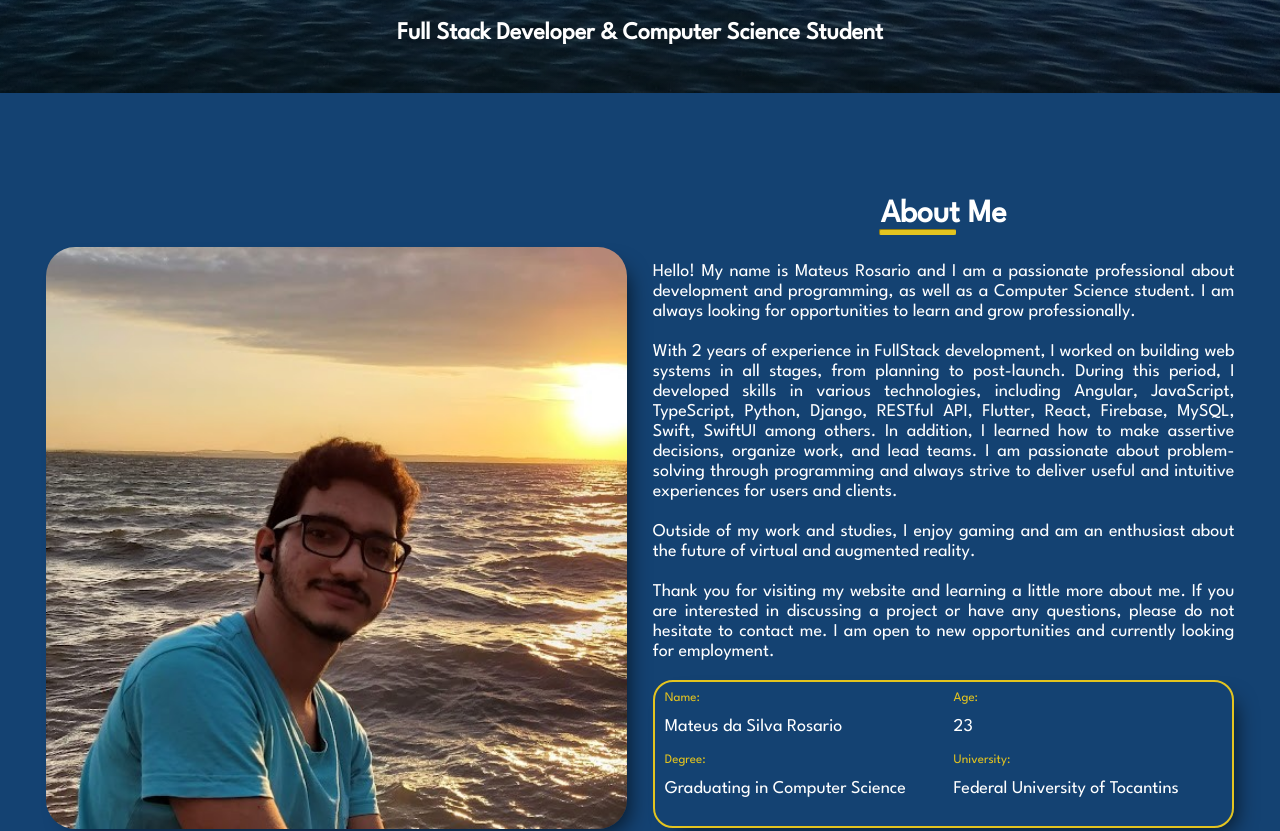
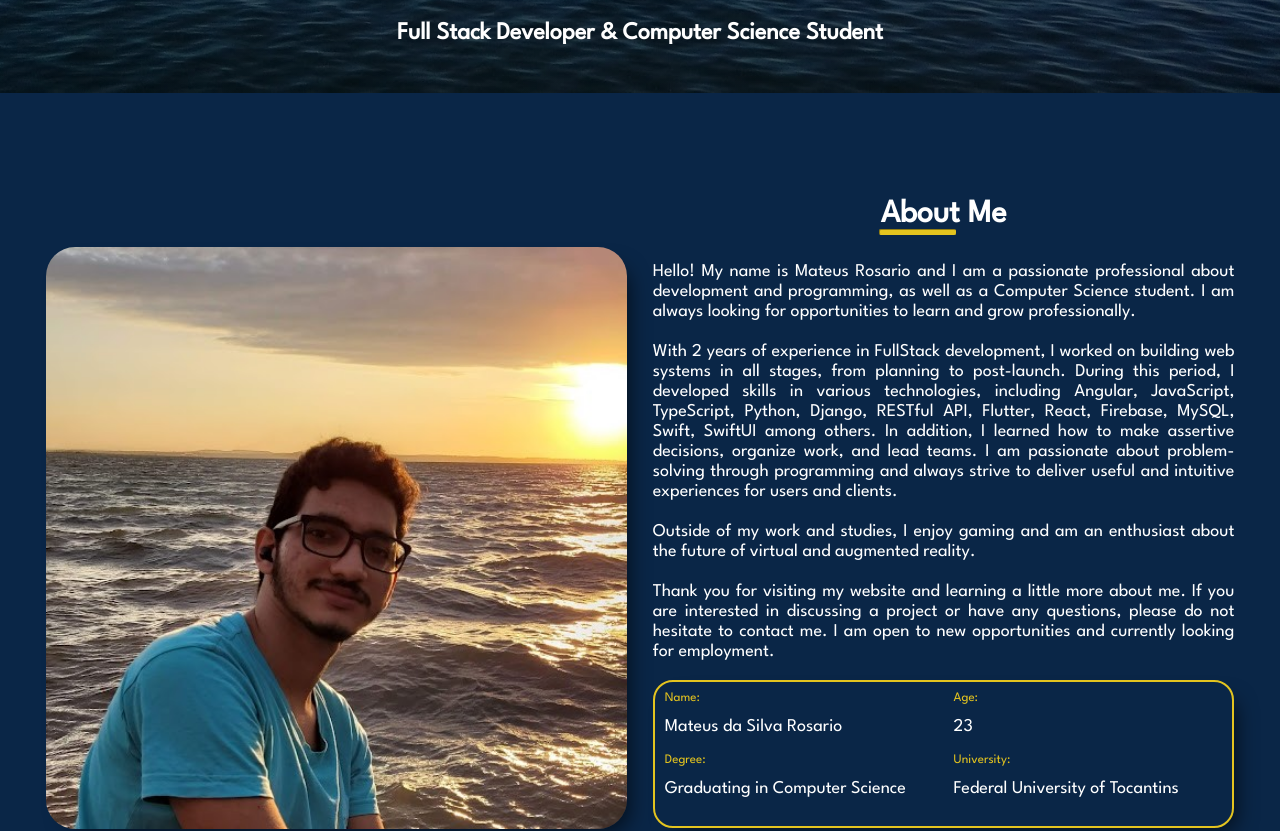
Before and after one commit to MateusRosario/portfolio, a React (Create React App) app: page / in a window 1280 px wide. Shown: the part 717-1548 px from the top of the page. Built offline with nearby package versions, Linux system fonts and the light colour scheme; the HTML template or start-up script is replaced by a standard one.

Commit message:
Changing about section background-color to fit skills section

```diff
--- a/src/components/layouts/about/About.css
+++ b/src/components/layouts/about/About.css
@@ -1,6 +1,7 @@
 .about-box{
     padding: 20px;
     text-align: justify;
+    background-color: var(--pri-d);
 }
 
 .content{
```
